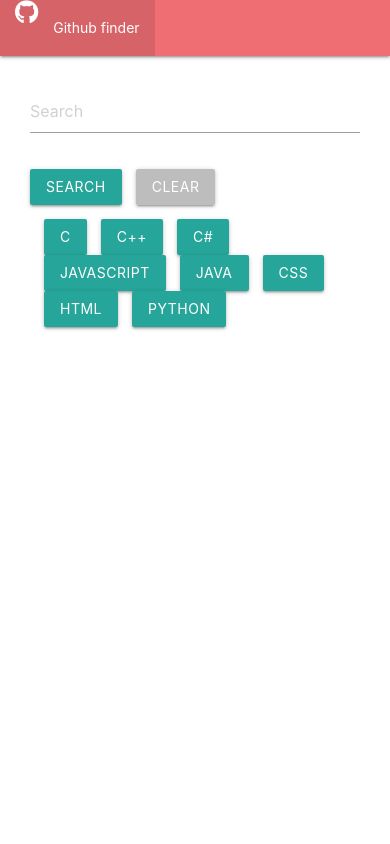
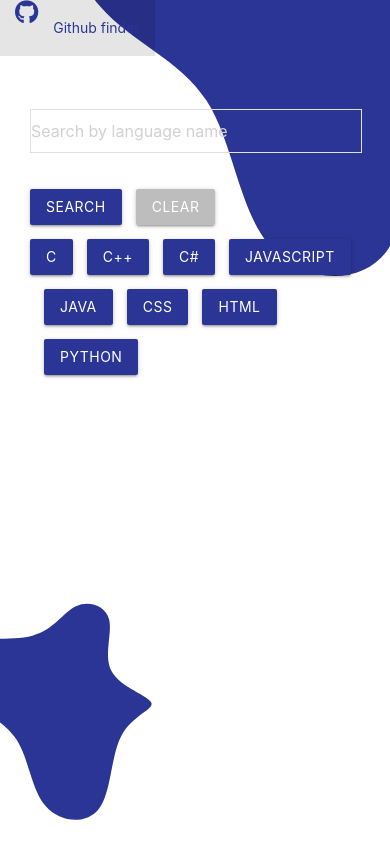
Before and after one commit to nehal06/github-repository-finder, a React (Create React App) app: page / in a window 390 px wide. Built offline with nearby package versions, Linux system fonts and the light colour scheme; the HTML template or start-up script is replaced by a standard one.

Commit message:
design changes

```diff
--- a/src/App.css
+++ b/src/App.css
@@ -19,6 +19,56 @@
   background: var(--light-color);
   color: #333;
 }
-.marginLect{
+
+.marginLect {
   margin-left: 1rem;
+
 }
+
+.marginBottom {
+  margin-bottom: 1rem;
+}
+
+.grid-container {
+  display: grid;
+  grid-template-columns: repeat(3, 1fr);
+  grid-gap: 1rem;
+  margin: 5%;
+}
+
+@media screen and (max-width: 992px) {
+  .grid-container {
+    grid-template-columns: repeat(2, 1fr);
+  }
+}
+
+@media screen and (max-width: 600px) {
+  .grid-container {
+    grid-template-columns: repeat(1, 1fr);
+  }
+}
+
+nav {
+  background-color: transparent !important;
+  box-shadow: unset !important;
+}
+
+nav ul a {
+  color: #2B3595 !important;
+}
+
+body {
+  overflow-x: hidden;
+}
+
+.btn {
+  background: #2B3595 !important;
+}
+
+input[type=text]:not(.browser-default):focus:not([readonly]) {
+  box-shadow: 0 0 0 1px #2B3595 !important;
+}
+
+.pagination li.active {
+  background: #2B3595 !important;
+}
--- a/src/App.js
+++ b/src/App.js
@@ -4,6 +4,7 @@ import User from './components/users/User';
 import SearchBar from './components/Search/SearchBar';
 import ReactPaginate from 'react-paginate';
 import Alert from './components/layout/Alert';
+import blobShape from './components/layout/blob-shape.svg';
 import axios from 'axios';
 import './App.css';
 
@@ -108,7 +109,17 @@ class App extends React.Component {
     return (
       <div className="App">
         <Navbar name="Github finder" />
-        <div className="row">
+        <div
+          style={{
+            position: 'fixed',
+            top: '-40%',
+            right: '-5%',
+            zIndex: '-1'
+          }}
+        >
+          <img src={blobShape} style={{ height: '110%', width: '160%' }} />
+        </div>
+        <div className="row" style={{ margin: '5%' }}>
           <Alert alert={this.state.alert} />
         </div>
         <div className="row" style={{ margin: '5%' }}>
@@ -121,7 +132,7 @@ class App extends React.Component {
 
         <User items={this.state.items} loading={this.state.loading} />
         {this.state.totalCount != 0 && (
-          <div className="row">
+          <div className="row" style={{ margin: '5%' }}>
             <div className="col s12">
               <ReactPaginate
                 previousLabel={'previous'}
@@ -139,6 +150,16 @@ class App extends React.Component {
             </div>
           </div>
         )}
+        <div
+          style={{
+            position: 'fixed',
+            bottom: '-0%',
+            left: '-20%',
+            zIndex: '-1'
+          }}
+        >
+          <img src={blobShape} style={{ height: '300px', width: '100%' }} />
+        </div>
       </div>
     );
   }
--- a/src/components/Search/SearchBar.js
+++ b/src/components/Search/SearchBar.js
@@ -54,10 +54,11 @@ class SearchBar extends Component {
         <div className="col s12 m6 l6 input-field">
           <input
             type="text"
-            placeholder="Search"
+            placeholder="Search by language name"
             list="browsers"
             value={this.state.text}
             onChange={this.fetchSearchData}
+            style={{ border: '1px solid #e0e0e0' }}
           />
 
           <datalist id="browsers">
@@ -82,7 +83,7 @@ class SearchBar extends Component {
           <div className="col s12">
             {this.state.languages.map((e, i) => (
               <button
-                className="btn marginLect"
+                className={`btn ${i != 0 ? 'marginLect' : ''} marginBottom`}
                 onClick={this.searchRecordBtn.bind(this)}
                 key={`btn${i}`}
                 value={e}
--- a/src/components/users/User.js
+++ b/src/components/users/User.js
@@ -30,7 +30,7 @@ function User(props) {
     return <Loader />;
   } else {
     return (
-      <div className="grid-container" style={gridStyle}>
+      <div className="grid-container">
         {items.map(item => (
           <UserItem key={item.id} item={item} />
         ))}
```
Also changed, not shown: src/components/layout/blob-shape.svg (added).
